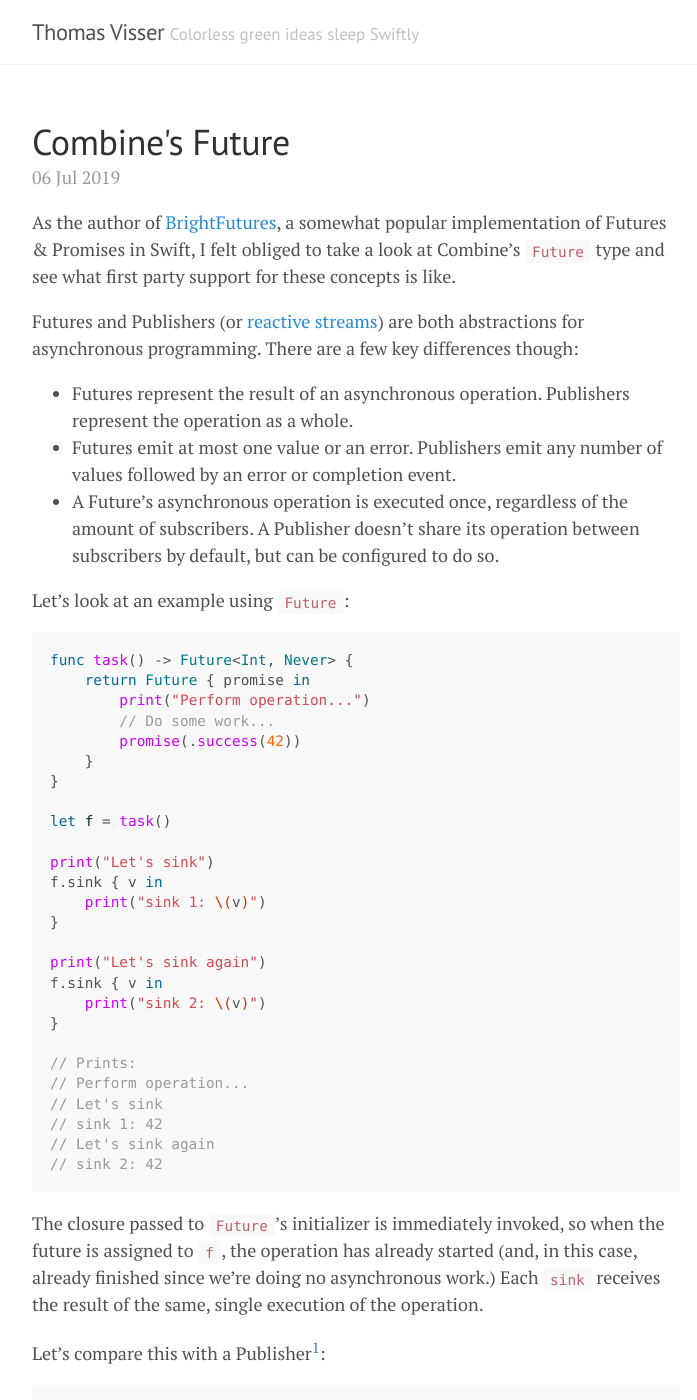
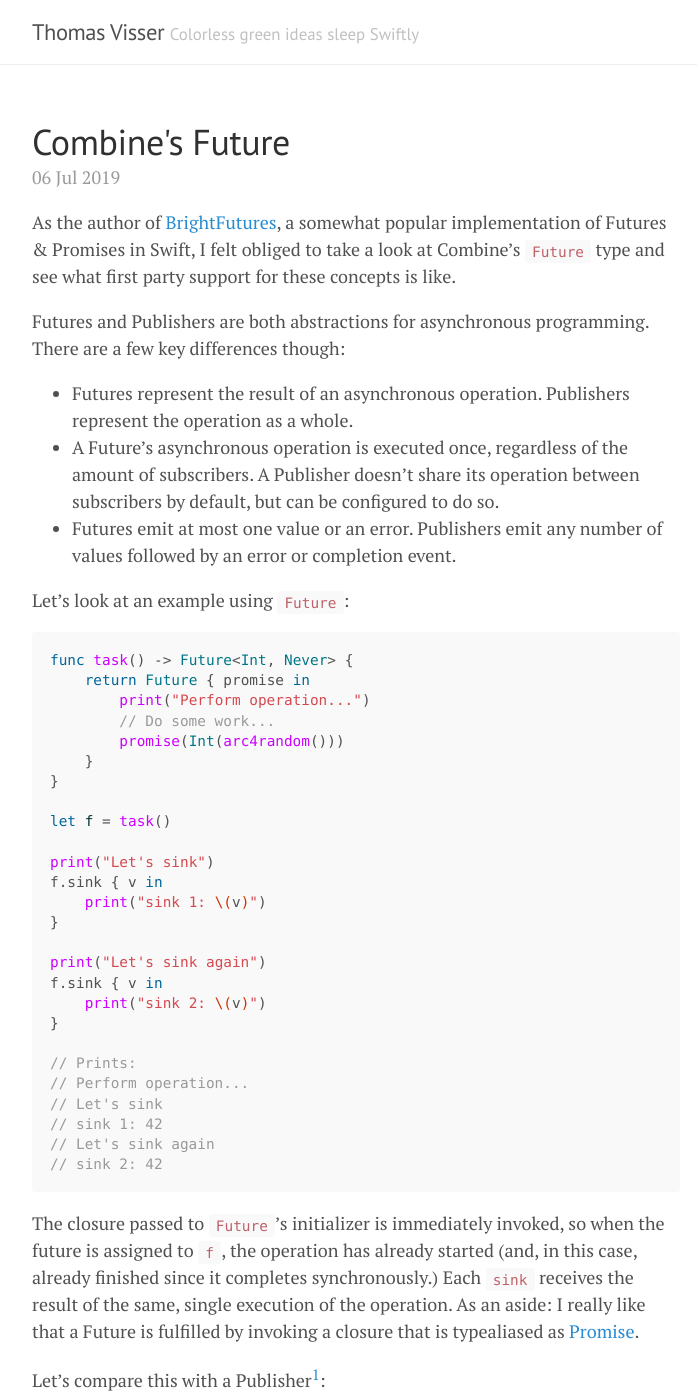
Before and after one commit to Thomvis/thomvis.github.io, a Jekyll site: the page built from _posts/2019-07-06-combine-future.md, in a window 1280 px wide and 1400 px high. Shown: the whole window, without its empty margins (284-981 px from the left). Built offline with Jekyll 4.4.1, drawn with Linux system fonts in a browser that asks for light colours; some of the changed text lies outside the part shown.

Commit message:
Changes/improvements to Combine's Future

````diff
--- a/_posts/2019-07-06-combine-future.md
+++ b/_posts/2019-07-06-combine-future.md
@@ -5,11 +5,11 @@ title: "Combine's Future"
 
 As the author of [BrightFutures](https://github.com/Thomvis/BrightFutures), a somewhat popular implementation of Futures & Promises in Swift, I felt obliged to take a look at Combine's `Future` type and see what first party support for these concepts is like.
 
-Futures and Publishers (or [reactive streams](https://www.reactive-streams.org)) are both abstractions for asynchronous programming. There are a few key differences though:
+Futures and Publishers are both abstractions for asynchronous programming. There are a few key differences though:
 
 - Futures represent the result of an asynchronous operation. Publishers represent the operation as a whole.
+- A Future's asynchronous operation is executed once, regardless of the amount of subscribers. A Publisher doesn't share its operation between subscribers by default, but can be configured to do so.
 - Futures emit at most one value or an error. Publishers emit any number of values followed by an error or completion event.
-- A Future's asynchronous operation is executed once, regardless of the amount of subscribers. A Publisher doesn't share its operation between subscribers by default, but can be configured to do so.
 
 Let's look at an example using `Future`:
 
@@ -18,7 +18,7 @@ func task() -> Future<Int, Never> {
     return Future { promise in
         print("Perform operation...")
         // Do some work...
-        promise(.success(42))
+        promise(Int(arc4random()))
     }
 }
 
@@ -42,7 +42,7 @@ f.sink { v in
 // sink 2: 42
 ```
 
-The closure passed to `Future`'s initializer is immediately invoked, so when the future is assigned to `f`, the operation has already started (and, in this case, already finished since we're doing no asynchronous work.) Each `sink` receives the result of the same, single execution of the operation.
+The closure passed to `Future`'s initializer is immediately invoked, so when the future is assigned to `f`, the operation has already started (and, in this case, already finished since it completes synchronously.) Each `sink` receives the result of the same, single execution of the operation. As an aside: I really like that a Future is fulfilled by invoking a closure that is typealiased as [Promise](https://developer.apple.com/documentation/combine/future/promise).
 
 Let's compare this with a Publisher[^1]:
 
@@ -51,7 +51,7 @@ func task() -> AnyPublisher<Int, Never> {
     return AnyPublisher { subscriber in
         print("Perform operation...")
         // Do some work...
-        subscriber.receive(42)
+        subscriber.receive(Int(arc4random()))
         subscriber.receive(completion: .finished)
     }
 }
@@ -71,16 +71,16 @@ f.sink { v in
 // Prints:
 // Let's sink
 // Perform operation...
-// sink 1: 42
+// sink 1: 1451345
 // Let's sink again
 // Perform operation...
-// sink 2: 42
+// sink 2: 8753846347
 ```
 
-Here you see that the operation is executed twice, once for each subscriber. The closure passed to `AnyPublisher` is not called upon initialization, as we saw with a Future, but at the moment of subscription instead. A Publisher is lazy or, in Rx parlance, [_cold_](https://github.com/ReactiveCocoa/ReactiveSwift/blob/master/Documentation/RxComparison.md#signals-and-signalproducers-hot-and-cold-observables) by default.
+Here you see that the operation is executed twice, once for each subscriber. The closure passed to `AnyPublisher` is not called upon initialization, as we saw with a Future, but at the moment of subscription instead. A Publisher is lazy or, in Rx parlance, [_cold_](https://github.com/ReactiveCocoa/ReactiveSwift/blob/master/Documentation/RxComparison.md#signals-and-signalproducers-hot-and-cold-observables) by default. Since the result of the operation varies between executions, each subscriber receives a different number.
 
 # Why use Futures if you have Publishers?
-You might have noticed from the list of differences above that a publisher can do anything a future can, and more. To put it otherwise, Publishers are a superset of Futures. Combine makes this very clear: `Future` implements the `Publisher` protocol. It's one of many publisher implementations, but happens to be one with a familiar name and behavior.
+You might have noticed from the list of differences above that a publisher can do anything a future can, and more. To put it otherwise, Publishers are a superset of Futures. Combine makes this very clear: `Future` implements the `Publisher` protocol. It's one of many publisher implementations, but happens to be one with a familiar name and behavior. Interestringly, `Future` is one of the very few Publishers implemented as a class instead of a struct. This is to enable its stateful behavior.
 
 Some operations might be better represented by a Future, so it's nice that we have the option to return something with that name and not just a generic Publisher that behaves like one. The Future type exposes this common behavior to the type system and can enforce it through type safety. On the other hand, when you go all in on reactive programming, you might find that most of your code does not make assumptions on the behavior of a Publisher, how many values and when it might emit.
 
````
